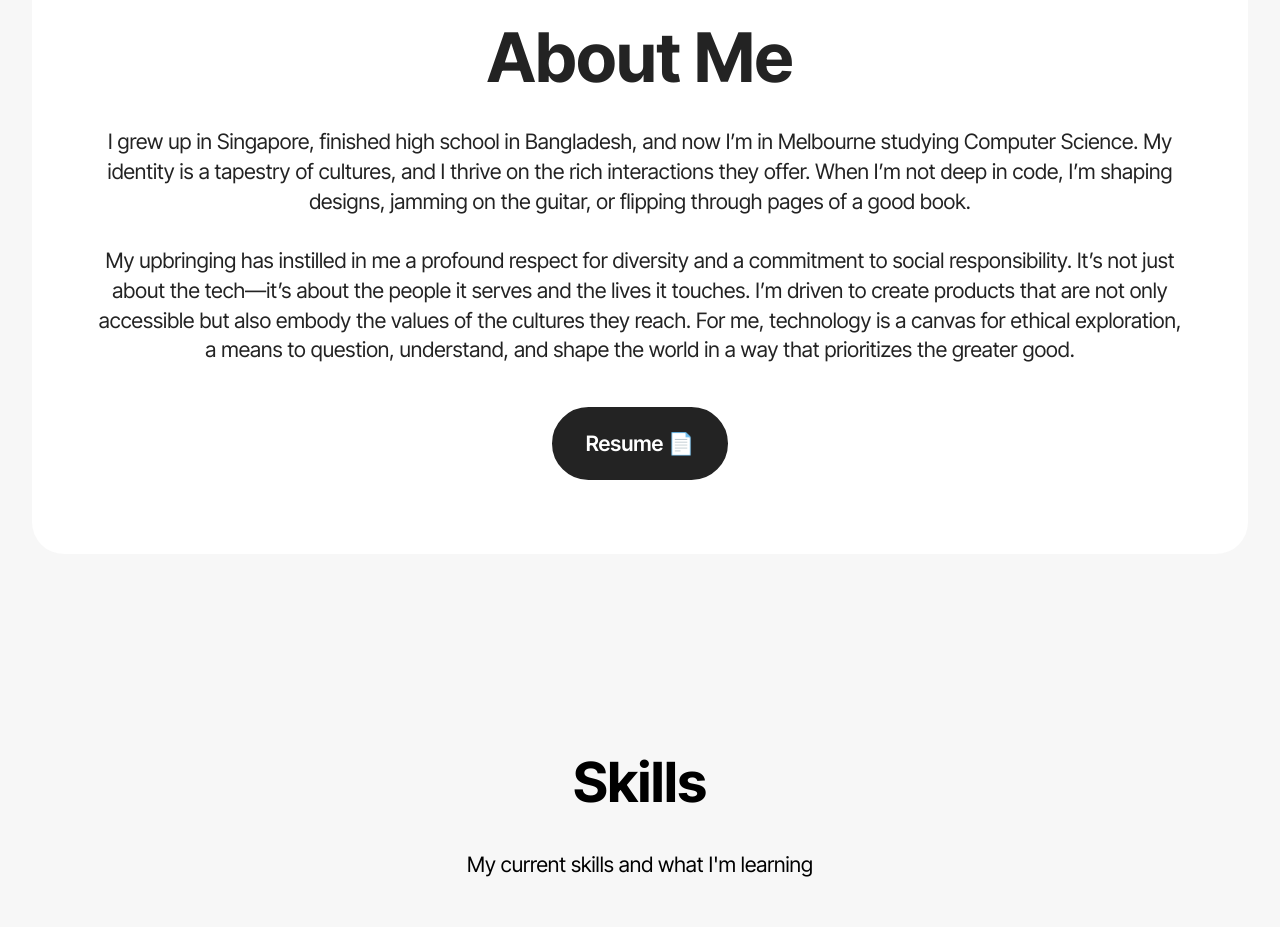
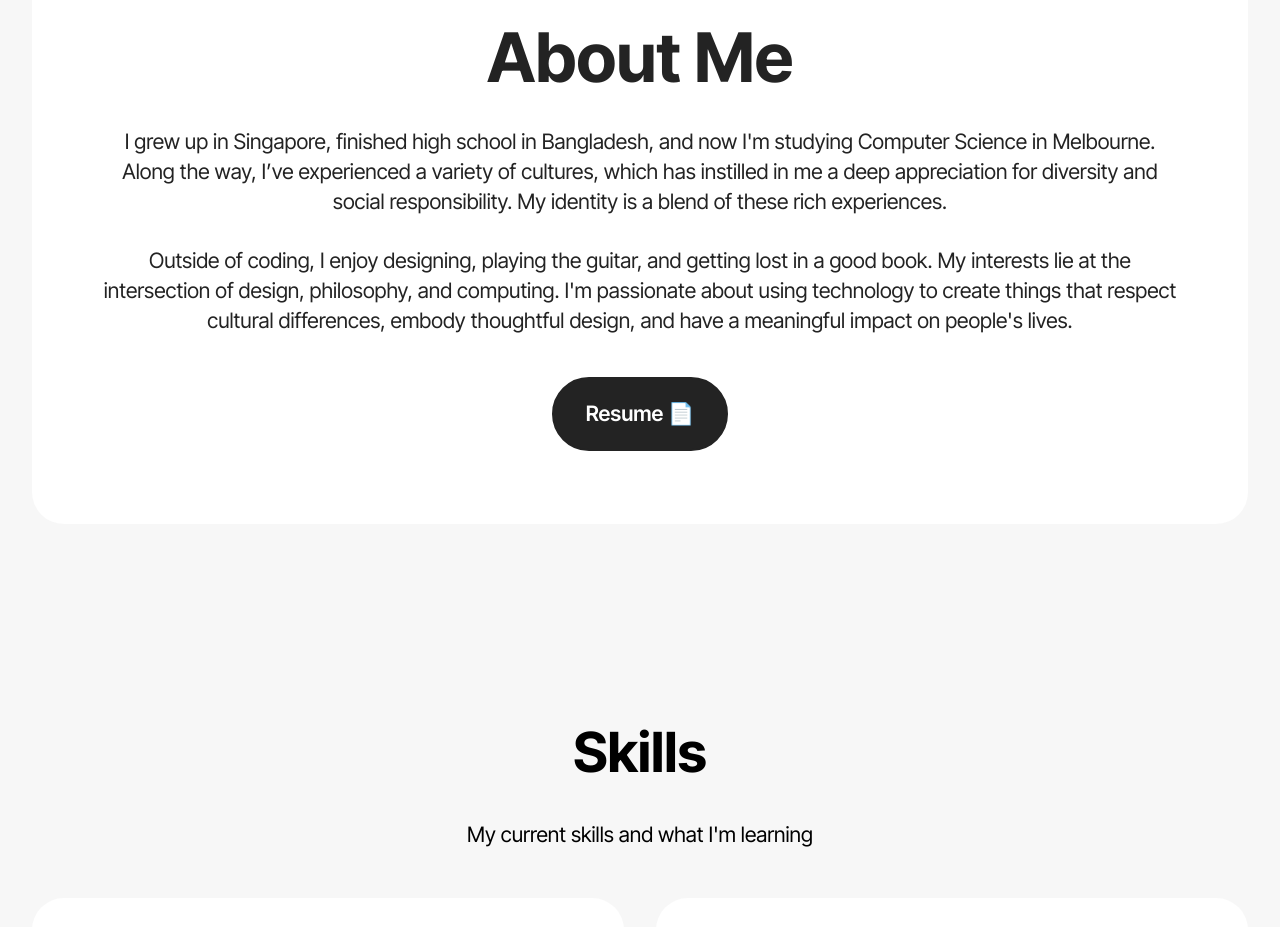
Before and after one commit to WalrusPSD/Portfolio-Website-Bootstrap, a plain HTML site: page index.html in a window 1280 px wide. Shown: the part 940-1867 px from the top of the page. Drawn offline with Linux system fonts and the light colour scheme; files whose address does not match are found by name.

Commit message:
updated bio

```diff
--- a/index.html
+++ b/index.html
@@ -112,8 +112,8 @@
 					<div class="card-box align-center">
 						<h1 class="card-title mbr-fonts-style mb-4 display-1">
 							<strong>About Me</strong></h1>
-						<p class="mbr-text mbr-fonts-style mb-4 display-7">I grew up in Singapore, finished high school in Bangladesh, and now I’m in Melbourne studying Computer Science. My identity is a tapestry of cultures, and I thrive on the rich interactions they offer. When I’m not deep in code, I’m shaping designs, jamming on the guitar, or flipping through pages of a good book.<br>
-<br>My upbringing has instilled in me a profound respect for diversity and a commitment to social responsibility. It’s not just about the tech—it’s about the people it serves and the lives it touches. I’m driven to create products that are not only accessible but also embody the values of the cultures they reach. For me, technology is a canvas for ethical exploration,<br> a means to question, understand, and shape the world in a way that prioritizes the greater good.</p>
+						<p class="mbr-text mbr-fonts-style mb-4 display-7">I grew up in Singapore, finished high school in Bangladesh, and now I'm studying Computer Science in Melbourne. Along the way, I’ve experienced a variety of cultures, which has instilled in me a deep appreciation for diversity and social responsibility. My identity is a blend of these rich experiences.<br>
+<br>Outside of coding, I enjoy designing, playing the guitar, and getting lost in a good book. My interests lie at the intersection of design, philosophy, and computing. I'm passionate about using technology to create things that respect cultural differences, embody thoughtful design, and have a meaningful impact on people's lives.</p>
 						<div class="mbr-section-btn mt-4"><a class="btn btn-black display-7" href="https://resumezahir.tiiny.site/">Resume&nbsp;📄</a></div>
 					</div>
 				</div>
```
